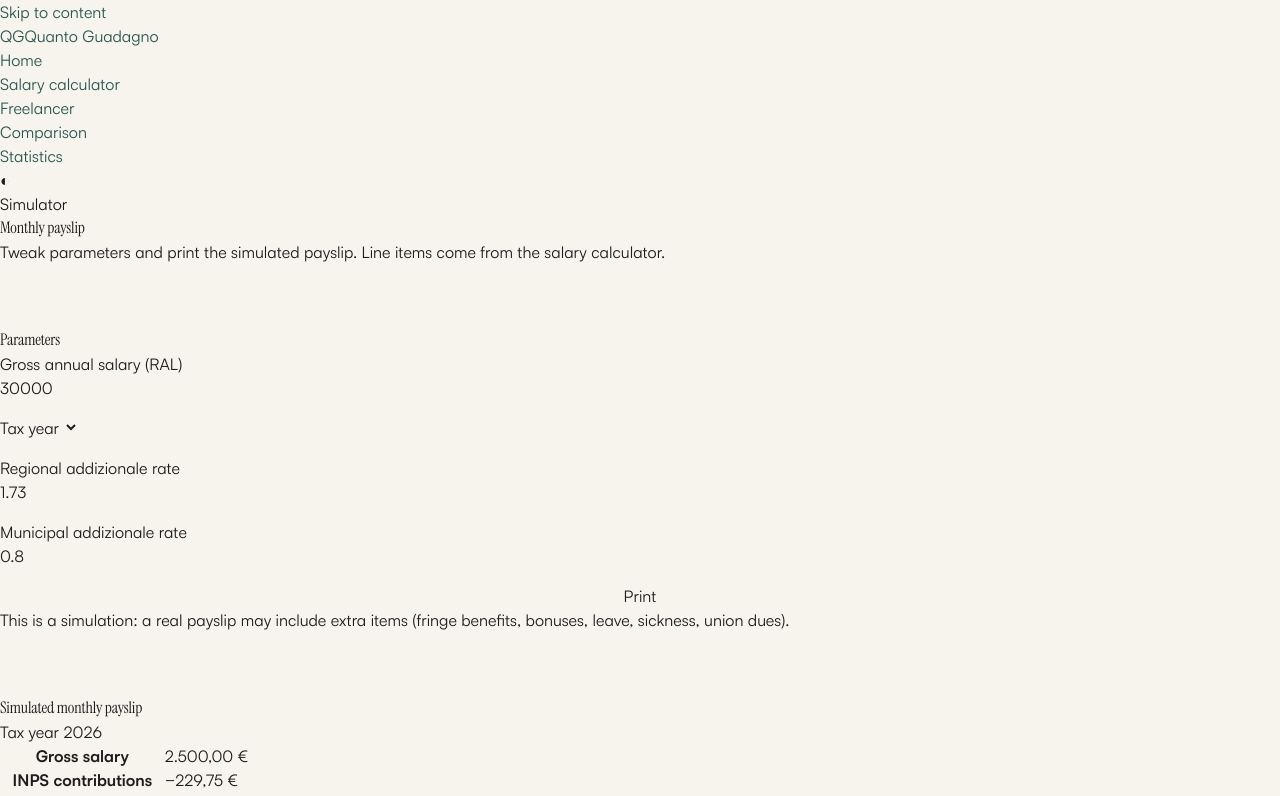
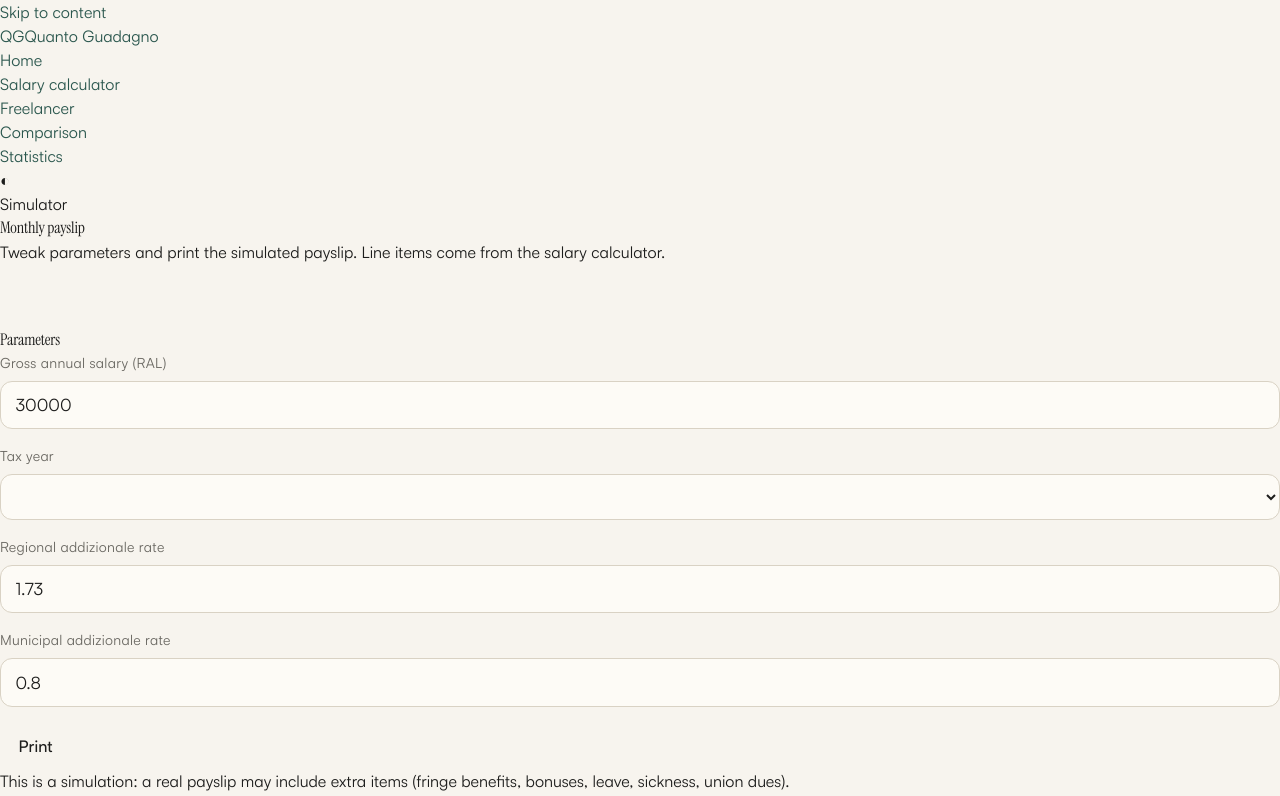
Before and after one commit to stefanovalloncini/quanto-guadagno, a React (Vite) app: page /busta-paga in a window 1280 px wide. Shown: the top 796 px of the page. Built offline with nearby package versions, Linux system fonts and the light colour scheme.

Commit message:
feat(design): button + field component styles

```diff
--- a/src/ui/design-system/components.css
+++ b/src/ui/design-system/components.css
@@ -109,3 +109,100 @@
 .qg-tile--soon .qg-tile__title {
   color: var(--ink-2);
 }
+
+.qg-btn {
+  display: inline-flex;
+  align-items: center;
+  gap: var(--space-2);
+  padding: 0.65rem 1.1rem;
+  border-radius: var(--radius-pill);
+  border: 1px solid transparent;
+  font-family: var(--font-sans);
+  font-weight: 500;
+  font-size: var(--text-base);
+  cursor: pointer;
+  transition:
+    background-color var(--transition),
+    color var(--transition),
+    border-color var(--transition);
+}
+.qg-btn--solid {
+  background: var(--accent);
+  color: var(--accent-on);
+  border-color: var(--accent);
+}
+.qg-btn--solid:hover {
+  background: color-mix(in oklab, var(--accent) 88%, var(--ink));
+}
+.qg-btn--quiet {
+  background: transparent;
+  color: var(--ink);
+  border-color: var(--rule);
+}
+.qg-btn--quiet:hover {
+  background: var(--paper-2);
+}
+.qg-btn--link {
+  background: transparent;
+  color: var(--accent);
+  border-color: transparent;
+  padding: 0;
+}
+.qg-btn--link:hover {
+  text-decoration: underline;
+}
+.qg-btn:disabled {
+  opacity: 0.55;
+  cursor: not-allowed;
+}
+
+.qg-field {
+  display: flex;
+  flex-direction: column;
+  gap: var(--space-2);
+}
+.qg-field__label {
+  font-size: var(--text-sm);
+  color: var(--ink-2);
+  letter-spacing: 0.02em;
+}
+.qg-field__row {
+  position: relative;
+  display: flex;
+  align-items: center;
+}
+.qg-field__input,
+.qg-field__select {
+  width: 100%;
+  padding: 0.65rem 0.9rem;
+  background: var(--paper-3);
+  color: var(--ink);
+  border: 1px solid var(--rule);
+  border-radius: var(--radius-3);
+  font-family: var(--font-sans);
+  font-size: var(--text-md);
+  transition:
+    border-color var(--transition),
+    background-color var(--transition);
+}
+.qg-field__input:focus,
+.qg-field__select:focus {
+  border-color: var(--accent);
+}
+.qg-field__trailing {
+  position: absolute;
+  right: var(--space-3);
+  color: var(--ink-2);
+  pointer-events: none;
+  font-family: var(--font-mono);
+  font-variant-numeric: tabular-nums;
+  font-size: var(--text-sm);
+}
+.qg-field__hint {
+  font-size: var(--text-sm);
+  color: var(--ink-2);
+}
+.qg-field__error {
+  font-size: var(--text-sm);
+  color: var(--danger);
+}
```
